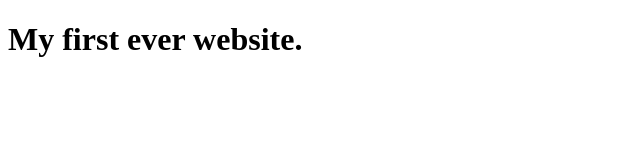
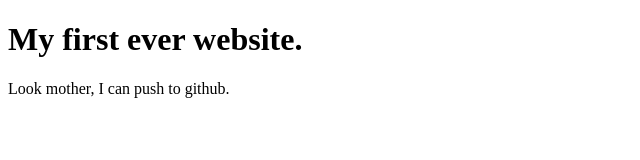
Before and after one commit to nathbadal/my-first-website, a plain HTML site: page index.html in a window 1280 px wide. Shown: the whole page, without its empty margins (0-640 px from the left). Drawn offline with Linux system fonts and the light colour scheme.

Commit message:
learned github push

```diff
--- a/index.html
+++ b/index.html
@@ -8,6 +8,7 @@
 </head>
 <body>
     <h1>My first ever website.</h1>
+    <p>Look mother, I can push to github.</p>
 
 </body>
 </html>
```
